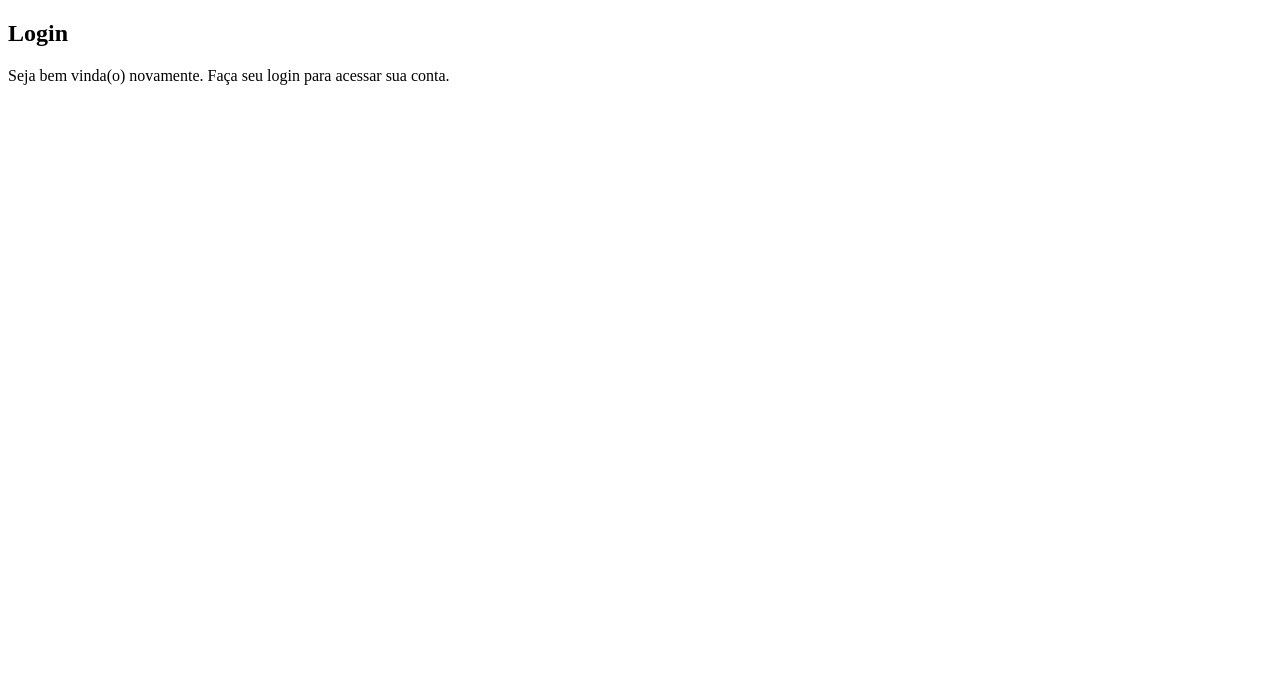
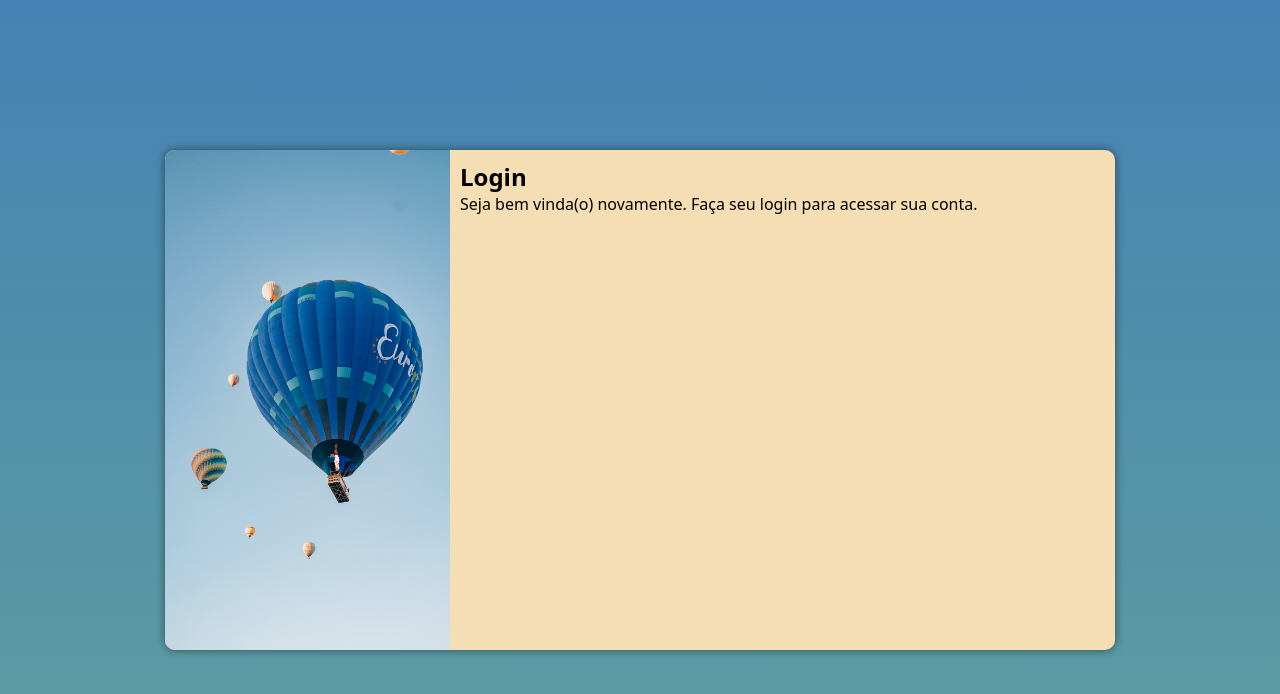
Before and after one commit to Whillian-Sousa/projeto-login, a plain HTML site: page index.html in a window 1280 px wide. Drawn offline with Linux system fonts and the light colour scheme.

Commit message:
Finalizando as media queries

```diff
--- /dev/null
+++ b/estilos/media-query.css
@@ -0,0 +1,43 @@
+@charset "UTF-8";
+
+@media screen and (min-width: 768px) and (max-width: 992px) {
+    body{
+        background-image: linear-gradient(to bottom, #4682b4, #5f9ea0);
+    }
+
+    section#login{
+        width: 80vw;
+    }
+
+    section#login > div#imagem{
+        float: left;
+        width: 30%;
+        height: 100%;
+    }
+
+    section#login>div#form{
+        float: right;
+        width: 70%;
+    }
+}
+
+@media screen and (min-width: 992px){
+    body{
+        background-image: linear-gradient(to bottom, #4682b4, #5f9ea0);
+    }
+
+    section#login {
+        width: 950px;
+    }
+
+    section#login>div#imagem {
+        float: left;
+        width: 30%;
+        height: 100%;
+    }
+
+    section#login>div#form {
+        float: right;
+        width: 70%;
+    }
+}
--- a/estilos/style.css
+++ b/estilos/style.css
@@ -1 +1,47 @@
 @charset "UTF-8";
+
+*{
+    font-family: system-ui, -apple-system, BlinkMacSystemFont, 'Segoe UI', Roboto, Oxygen, Ubuntu, Cantarell, 'Open Sans', 'Helvetica Neue', sans-serif;
+    padding: 0px;
+    margin: 0px;
+    box-sizing: border-box;
+}
+
+html, body{
+    background-color: #4682b4;
+    height: 100vh;
+    width: 100vw;
+}
+
+main{
+    position: relative;
+    height: 100vh;
+    width: 100vw;
+}
+section#login{
+    position: absolute;
+    top: 50%;
+    left: 50%;
+    transform: translate(-50%, -50%);
+    overflow: hidden;
+    background-color: wheat;
+    width: 250px;
+    height: 500px;
+    border-radius: 10px;
+    box-shadow: 0px 0px 10px rgba(0, 0, 0, 0.493);
+    transition: width .3s, height .3s;
+    transition-timing-function: ease;
+}
+
+section#login > div#imagem{
+    display: block;
+    background: violet url(../imagens/balao.jpg) no-repeat;
+    background-size: cover;
+    background-position: center center;
+    height: 200px;
+}
+
+section#login > div#form{
+    display: block;
+    padding: 10px;
+}
--- a/index.html
+++ b/index.html
@@ -6,6 +6,7 @@
     <meta name="viewport" content="width=device-width, initial-scale=1.0">
     <title>Tela de Login</title>
     <link rel="stylesheet" href="estilos/style.css">
+    <link rel="stylesheet" href="estilos/media-query.css">
 </head>
 <body>
     <main>
```
